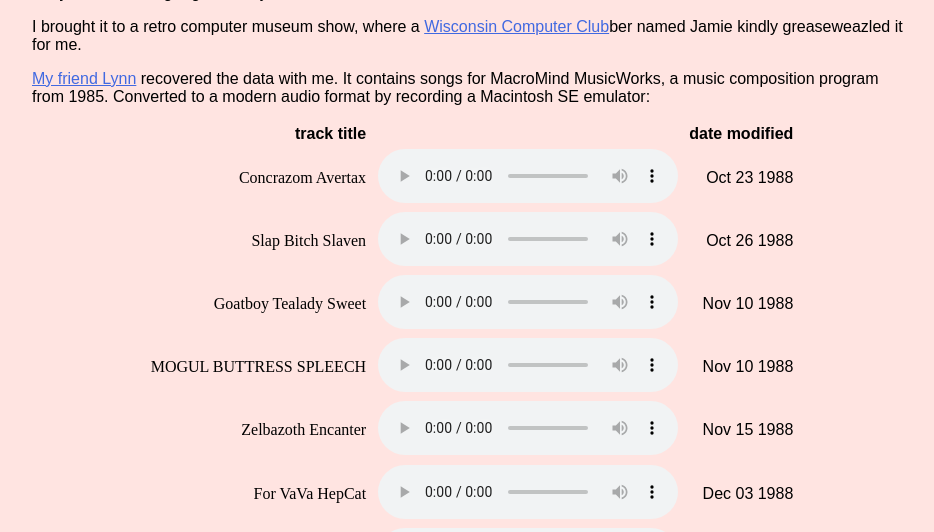
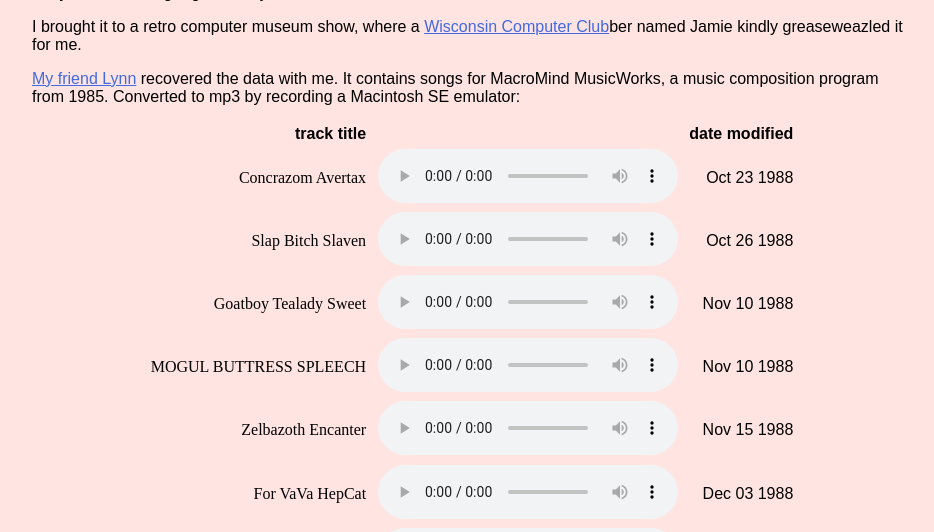
Before and after one commit to Roachbones/Roachbones.github.io, a Jekyll site: the page built from drafts/cybersongs.html, in a window 1280 px wide and 900 px high, cut to the strip 368-900 px from the top of the window. Shown: the whole strip, without its empty margins (168-1102 px from the left). Built offline with Jekyll 4.4.1, drawn with Linux system fonts in a browser that asks for light colours.

Commit message:
Brevitize

```diff
--- a/drafts/cybersongs.html
+++ b/drafts/cybersongs.html
@@ -50,7 +50,7 @@ style: |
 
 <p>I brought it to a retro computer museum show, where a <a href=https://wisconsincomputerclub.com target=b>Wisconsin Computer Club</a>ber named Jamie kindly <span title="greaseweazle is a thing for archiving floppy disks">greaseweazled</span> it for me.
 
-<p><a href=https://lynn.github.io>My friend Lynn</a> recovered the data with me. It contains songs for MacroMind MusicWorks, a music composition program from 1985. Converted to a modern audio format by recording a Macintosh SE emulator:
+<p><a href=https://lynn.github.io>My friend Lynn</a> recovered the data with me. It contains songs for MacroMind MusicWorks, a music composition program from 1985. Converted to mp3 by recording a Macintosh SE emulator:
 
 <!--
 <details><summary>disk recovery nitty-gritty</summary>
```
